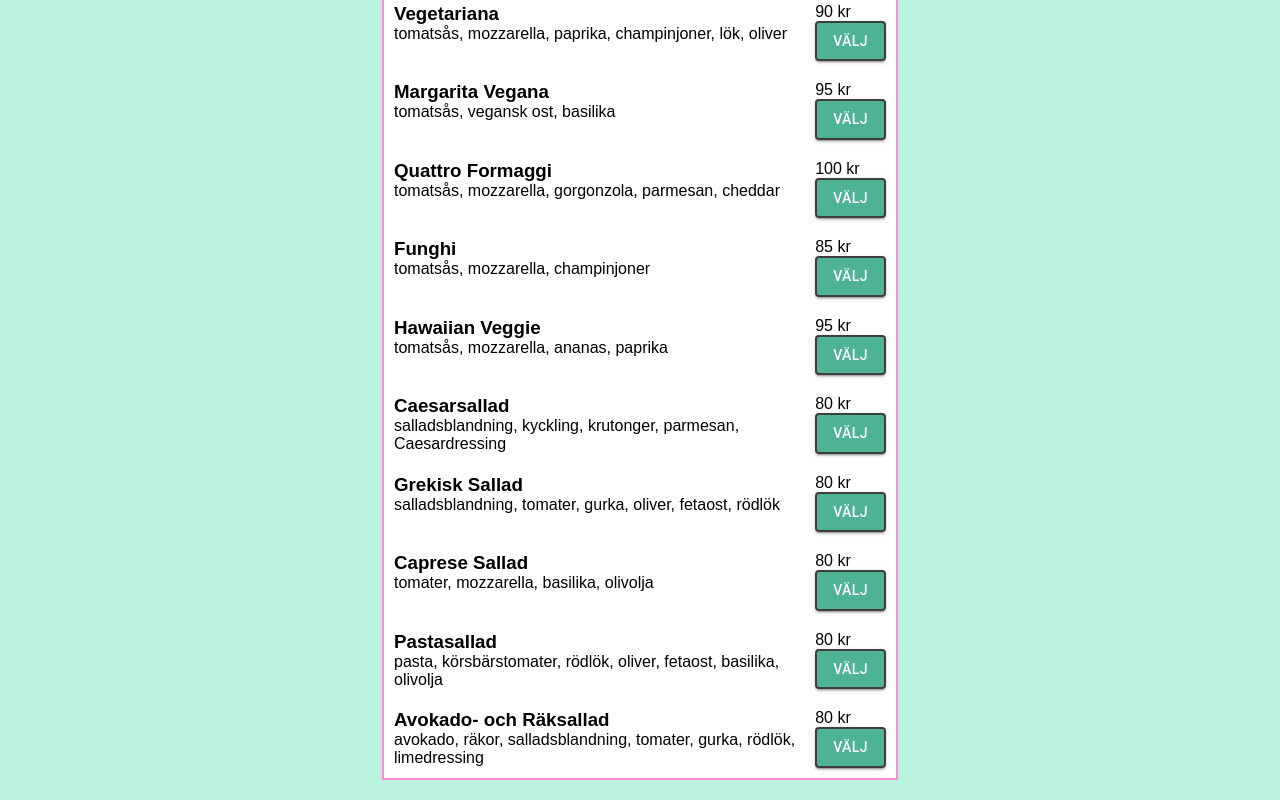
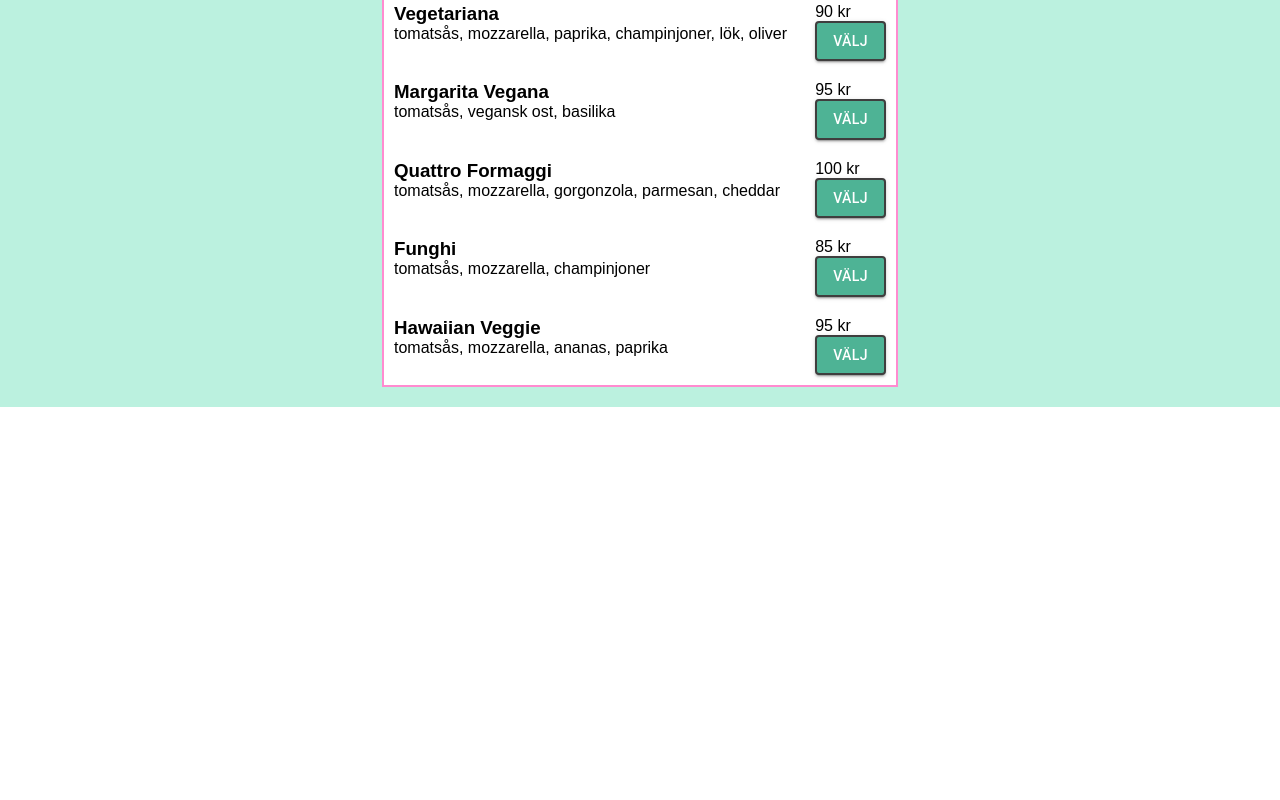
Before and after one commit to Eva-Li80/Frontend-2023, a React (Vite) app: page / in a window 1280 px wide. Shown: the part 811-1611 px from the top of the page. After the commit the page ends 1218 px from the top, so only its background shows below. Built offline with nearby package versions, Linux system fonts and the light colour scheme.

Commit message:
remove type sallad

```diff
--- a/src/Components/SortMenu/SortMenu.tsx
+++ b/src/Components/SortMenu/SortMenu.tsx
@@ -26,9 +26,7 @@ const SortMenu = ({ pizzas, setPizzas }: SortMenuProps) => {
       case "vego":
         sortedPizzas = pizzas.filter((pizza) => pizza.category === "vego");
         break;
-      case "sallad":
-        sortedPizzas = pizzas.filter((pizza) => pizza.category === "sallad");
-        break;
+
       default:
         sortedPizzas = pizzas;
         break;
@@ -64,13 +62,6 @@ const SortMenu = ({ pizzas, setPizzas }: SortMenuProps) => {
         <img src={VegoImage} alt="Vego" className="sort-image vego" />
         <h3>VEGO</h3>
       </div>
-      <div
-        className={selectedCategory === "sallad" ? "selected" : ""}
-        onClick={() => handleSort("sallad")}
-      >
-        <img src={SalladImage} alt="Sallad" className="sort-image sallad" />
-        <h3>SALLAD</h3>
-      </div>
     </div>
   );
 };
--- a/src/Type.ts
+++ b/src/Type.ts
@@ -1,6 +1,6 @@
 export type Pizza = {
   id: string;
-  category: "pizza" | "sallad" | "vego";
+  category: "pizza" | "vego";
   name: string;
   ingredients: string[];
   price: number;
@@ -127,73 +127,4 @@ export const pizzas: Pizza[] = [
     price: 95,
     size: "standard",
   },
-  {
-    id: "11",
-    category: "sallad",
-    name: "Caesarsallad",
-    ingredients: [
-      "salladsblandning",
-      "kyckling",
-      "krutonger",
-      "parmesan",
-      "Caesardressing",
-    ],
-    price: 80,
-    size: "standard",
-  },
-  {
-    id: "12",
-    category: "sallad",
-    name: "Grekisk Sallad",
-    ingredients: [
-      "salladsblandning",
-      "tomater",
-      "gurka",
-      "oliver",
-      "fetaost",
-      "rödlök",
-    ],
-    price: 80,
-    size: "standard",
-  },
-  {
-    id: "13",
-    category: "sallad",
-    name: "Caprese Sallad",
-    ingredients: ["tomater", "mozzarella", "basilika", "olivolja"],
-    price: 80,
-    size: "standard",
-  },
-  {
-    id: "14",
-    category: "sallad",
-    name: "Pastasallad",
-    ingredients: [
-      "pasta",
-      "körsbärstomater",
-      "rödlök",
-      "oliver",
-      "fetaost",
-      "basilika",
-      "olivolja",
-    ],
-    price: 80,
-    size: "standard",
-  },
-  {
-    id: "15",
-    category: "sallad",
-    name: "Avokado- och Räksallad",
-    ingredients: [
-      "avokado",
-      "räkor",
-      "salladsblandning",
-      "tomater",
-      "gurka",
-      "rödlök",
-      "limedressing",
-    ],
-    price: 80,
-    size: "standard",
-  },
 ];
```
